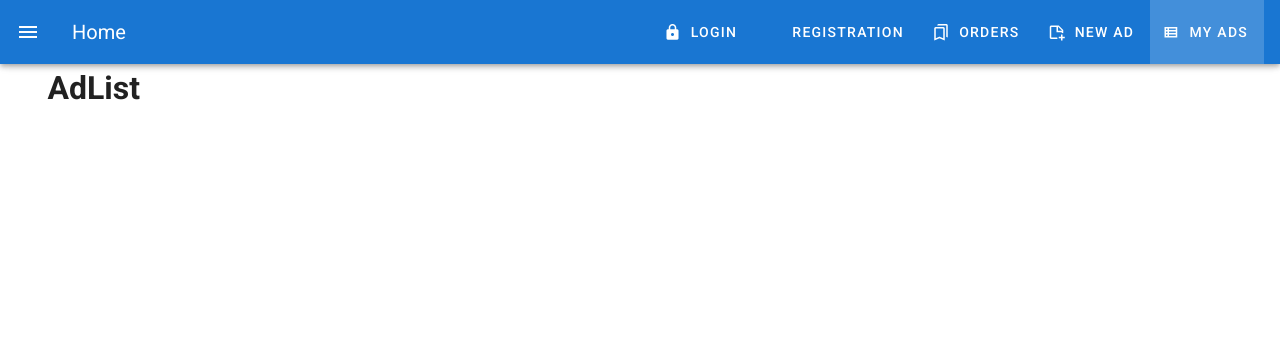
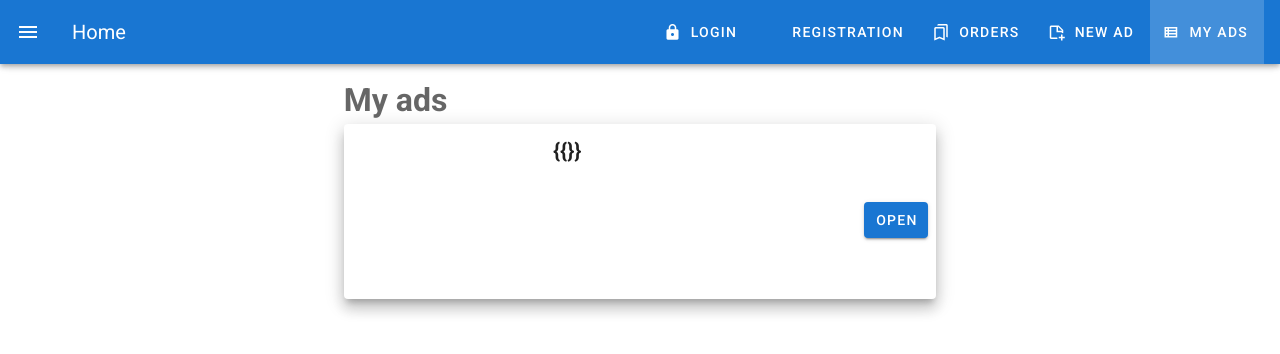
Before and after one commit to Adzhimambetov/Project, a Vue app: page /list in a window 1280 px wide. Shown: the top 354 px of the page. Built offline with nearby package versions, Linux system fonts and the light colour scheme.

Commit message:
Верстка AdList

```diff
--- a/src/components/Ads/AdList.vue
+++ b/src/components/Ads/AdList.vue
@@ -1,16 +1,48 @@
 <template>
 <v-container>
 <v-layout row>
-			<v-flex xs12>
-				<h1>AdList</h1>
+<v-flex xs12 sm6 offset-sm3>
+	<h1 class="text--secondary mb-3 mt-3">My ads</h1>
+<v-card
+class="elevation-10 mb-5">
+<v-layout row>
+	<v-flex xs4 class="pl-3">
+		<v-img
+		height="175px"
+		></v-img>
+	</v-flex>
+	<v-flex xs8 class="pr-3">
+		<v-card-text>
+		<h2 class="text--primary">{{}}</h2>
+		<p>{{ }}</p>
+		</v-card-text>
+		<v-card-actions>
+		<v-spacer></v-spacer>
+		<v-btn
+		color="primary">
+			Open
+		</v-btn>
+		</v-card-actions>
+	</v-flex>
+</v-layout>
+</v-card>
+
+
 </v-flex>
 </v-layout>
 </v-container>
 </template>
+
 <script>
 export default {
 	data () {
 		return {
+
+title: "...",
+	desc:"...",
+	promo: true,
+	src: "...",
+	id:""
 }
 	}
 }
```
Lines whose indentation alone changed are shown as unchanged.
